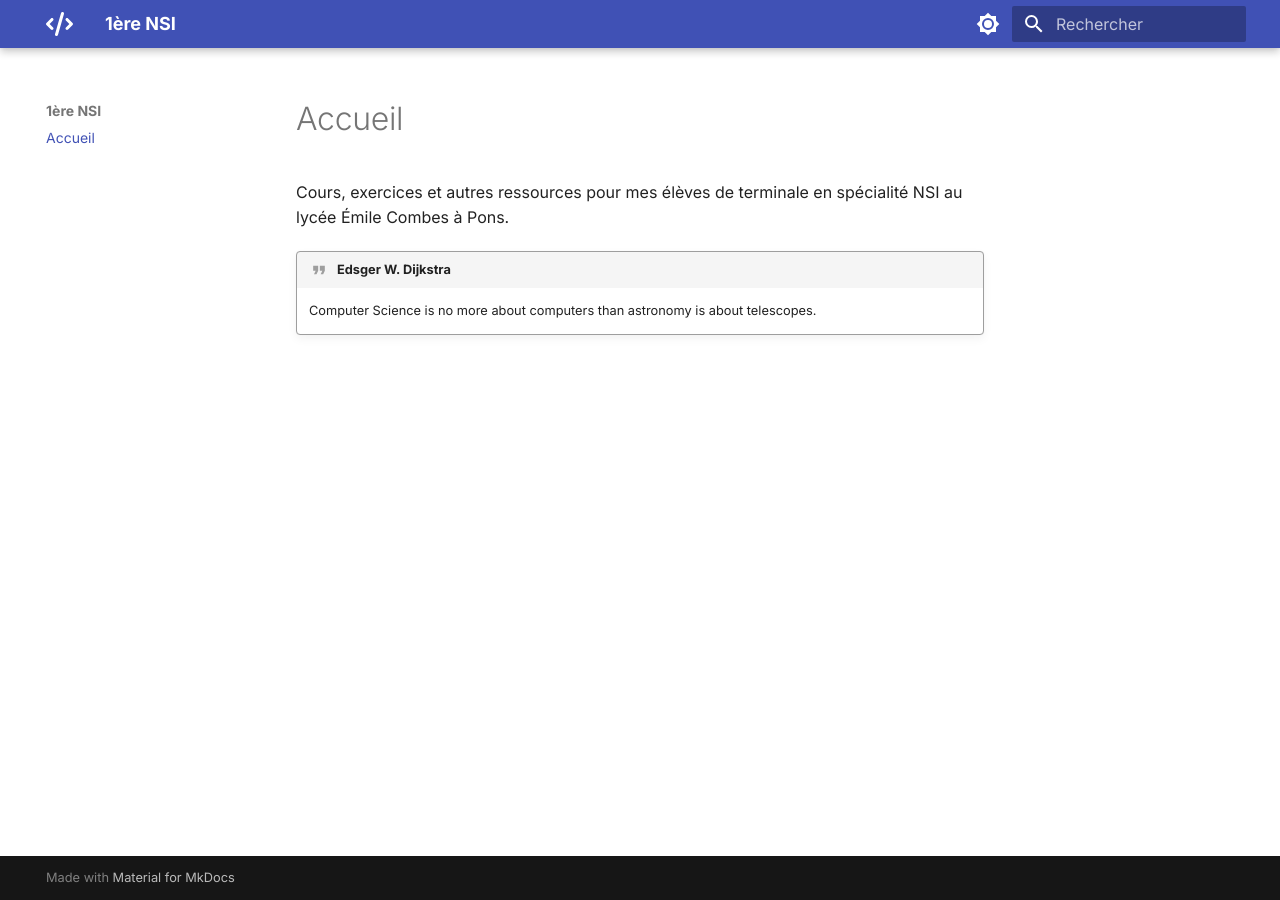
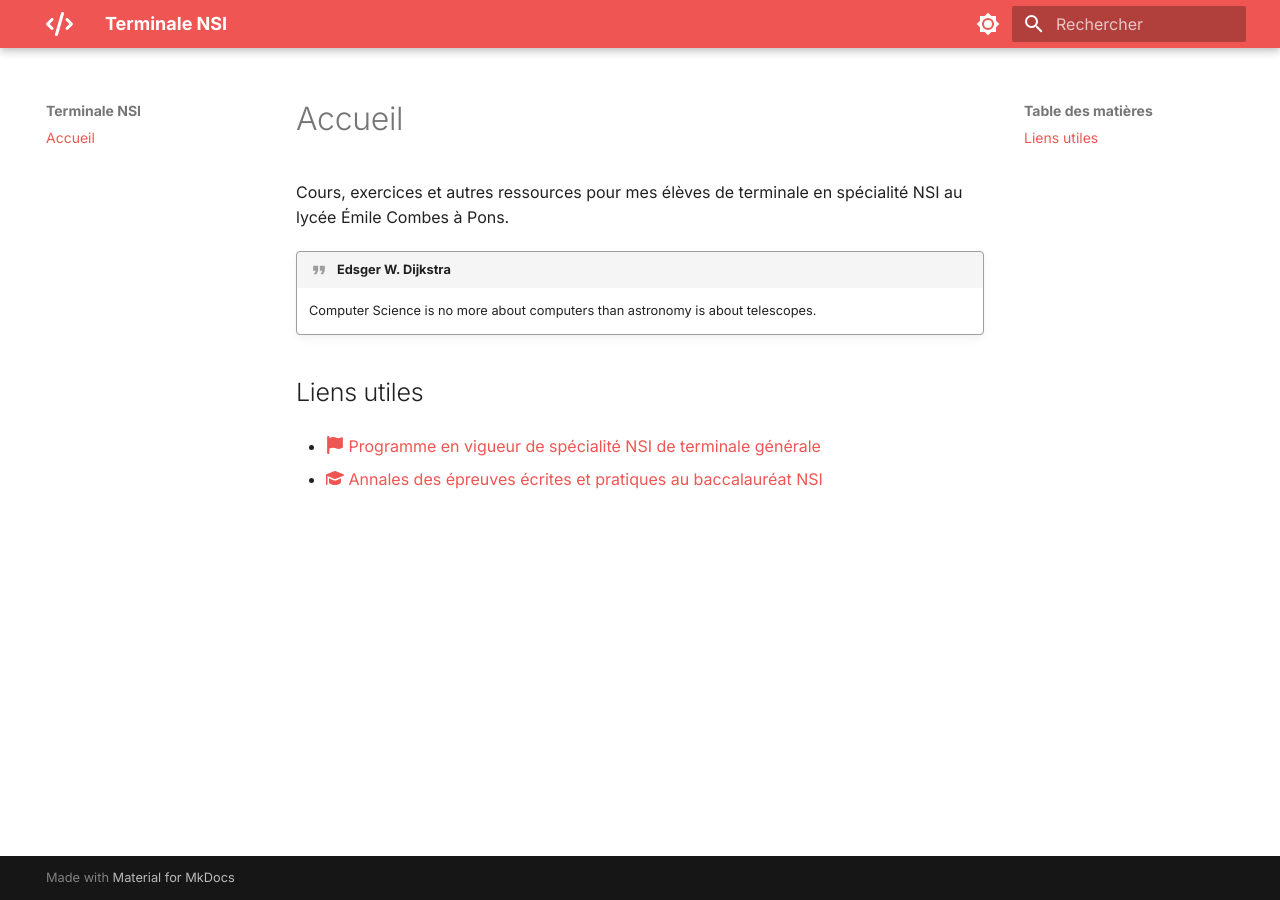
Before and after one commit to ArthurRouquan/TNSI, an MkDocs documentation site: the page built from docs/index.md, in a window 1280 px wide. Built offline with MkDocs 1.6.1 and Material for MkDocs 9.7.7, drawn with Linux system fonts in a browser that asks for light colours.

Commit message:
Mis à jour de l’accueil

```diff
--- a/docs/index.md
+++ b/docs/index.md
@@ -4,3 +4,9 @@ Cours, exercices et autres ressources pour mes élèves de terminale en spécial
 
 !!! quote "Edsger W. Dijkstra"
     Computer Science is no more about computers than astronomy is about telescopes.
+
+## Liens utiles
+* [:fontawesome-solid-flag: Programme en vigueur de spécialité NSI de terminale générale](https://eduscol.education.fr/document/30010/download)
+
+
+* [:fontawesome-solid-graduation-cap:  Annales des épreuves écrites et pratiques au baccalauréat NSI](https://pixees.fr/informatiquelycee/term/)
--- a/mkdocs.yml
+++ b/mkdocs.yml
@@ -1,16 +1,18 @@
-site_name: 1ère NSI
+site_name: Terminale NSI
 theme:
   name: material
   language: fr
   palette:
     # Palette toggle for light mode
     - scheme: default
+      primary: red
       toggle:
         icon: material/brightness-7
         name: Switch to dark mode
 
     # Palette toggle for dark mode
     - scheme: slate
+      primary: red
       toggle:
         icon: material/brightness-4
         name: Switch to light mode
```
